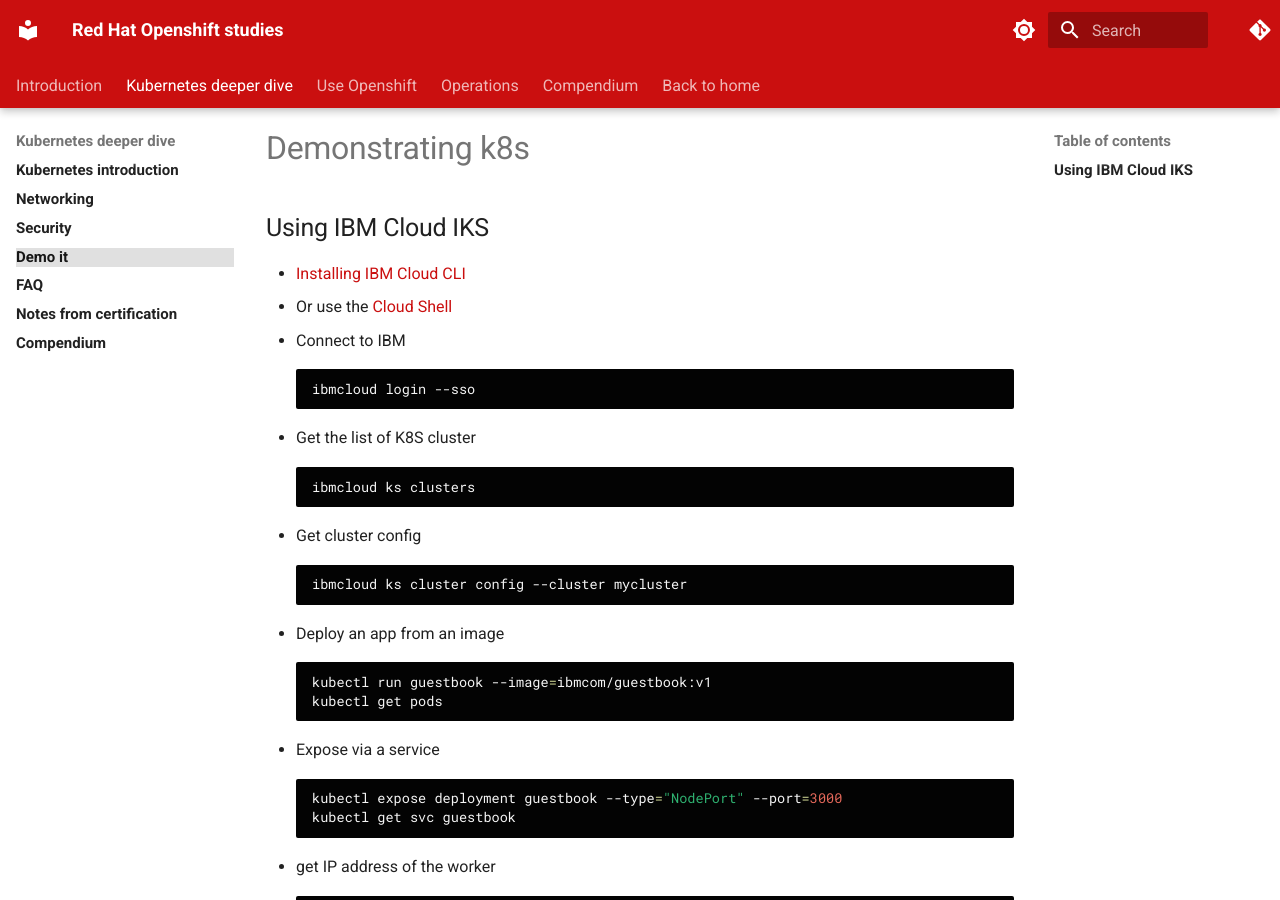
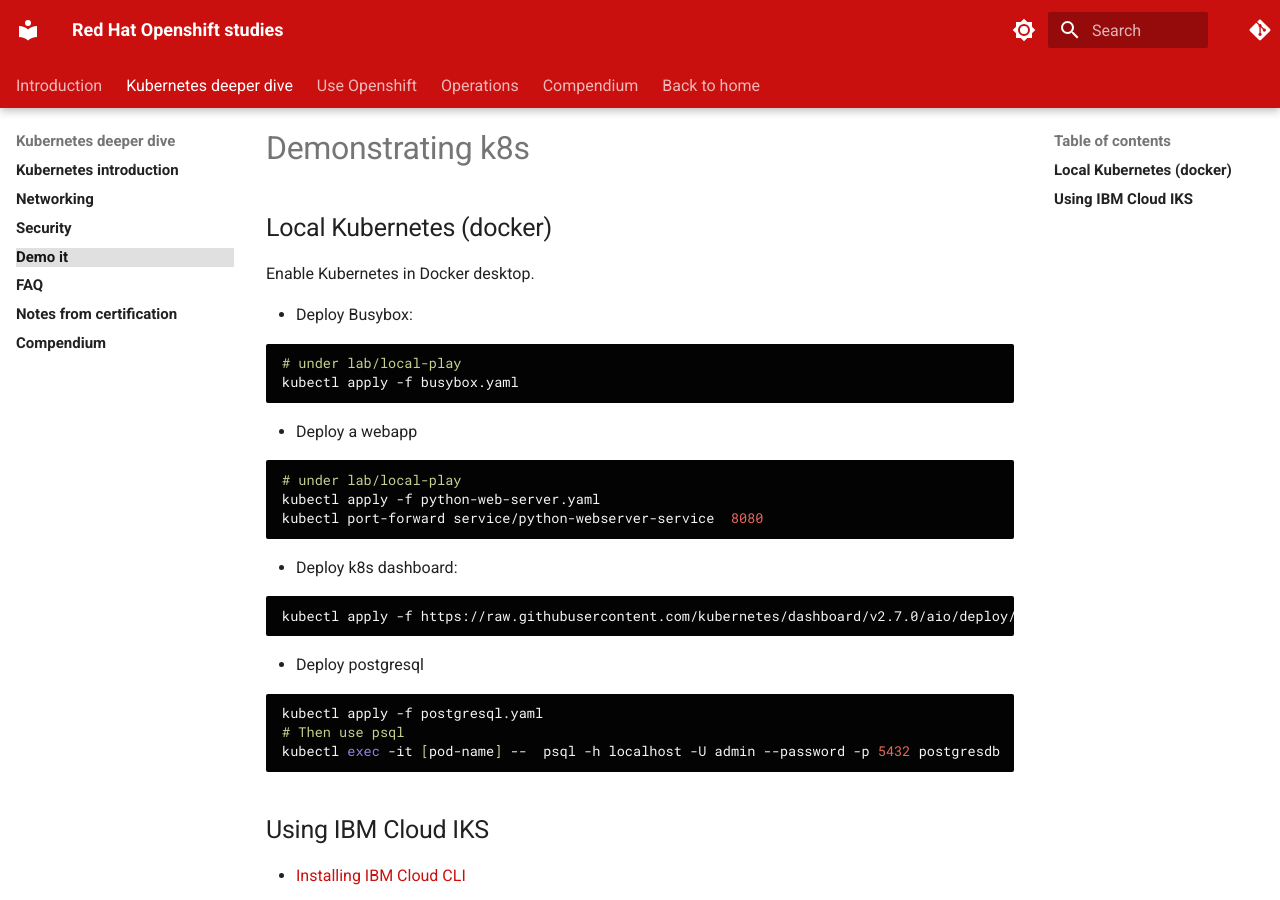
Before and after one commit to jbcodeforce/openshift-studies, an MkDocs documentation site: the page built from docs/k8s/k8s-3.md, in a window 1280 px wide and 900 px high. Built offline with MkDocs 1.6.1 and Material for MkDocs 9.7.7, drawn with Linux system fonts in a browser that asks for light colours; comment, search, counter and statistics services are not loaded.

Commit message:
update to demo

````diff
--- a/docs/k8s/k8s-3.md
+++ b/docs/k8s/k8s-3.md
@@ -1,4 +1,37 @@
 # Demonstrating k8s
+
+## Local Kubernetes (docker)
+
+Enable Kubernetes in Docker desktop.
+
+* Deploy Busybox:
+
+```sh
+# under lab/local-play
+kubectl apply -f busybox.yaml
+```
+
+* Deploy a webapp
+
+```sh
+# under lab/local-play
+kubectl apply -f python-web-server.yaml
+kubectl port-forward service/python-webserver-service  8080
+```
+
+* Deploy k8s dashboard:
+
+```sh
+kubectl apply -f https://raw.githubusercontent.com/kubernetes/dashboard/v2.7.0/aio/deploy/recommended.yaml
+```
+
+* Deploy postgresql
+
+```sh
+kubectl apply -f postgresql.yaml
+# Then use psql
+kubectl exec -it [pod-name] --  psql -h localhost -U admin --password -p 5432 postgresdb
+```
 
 ## Using IBM Cloud IKS
 
````
Also changed, not shown: 3 other files.
